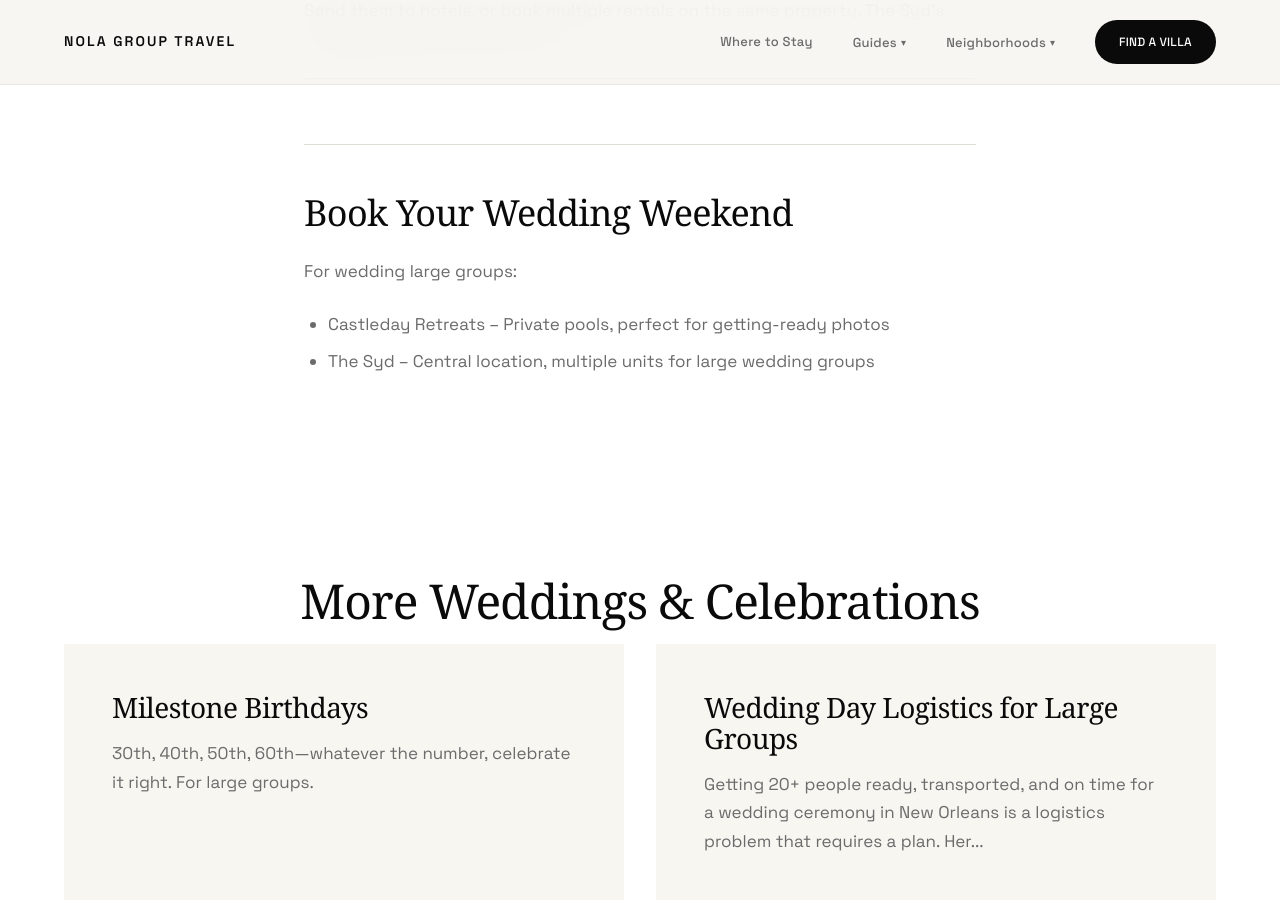
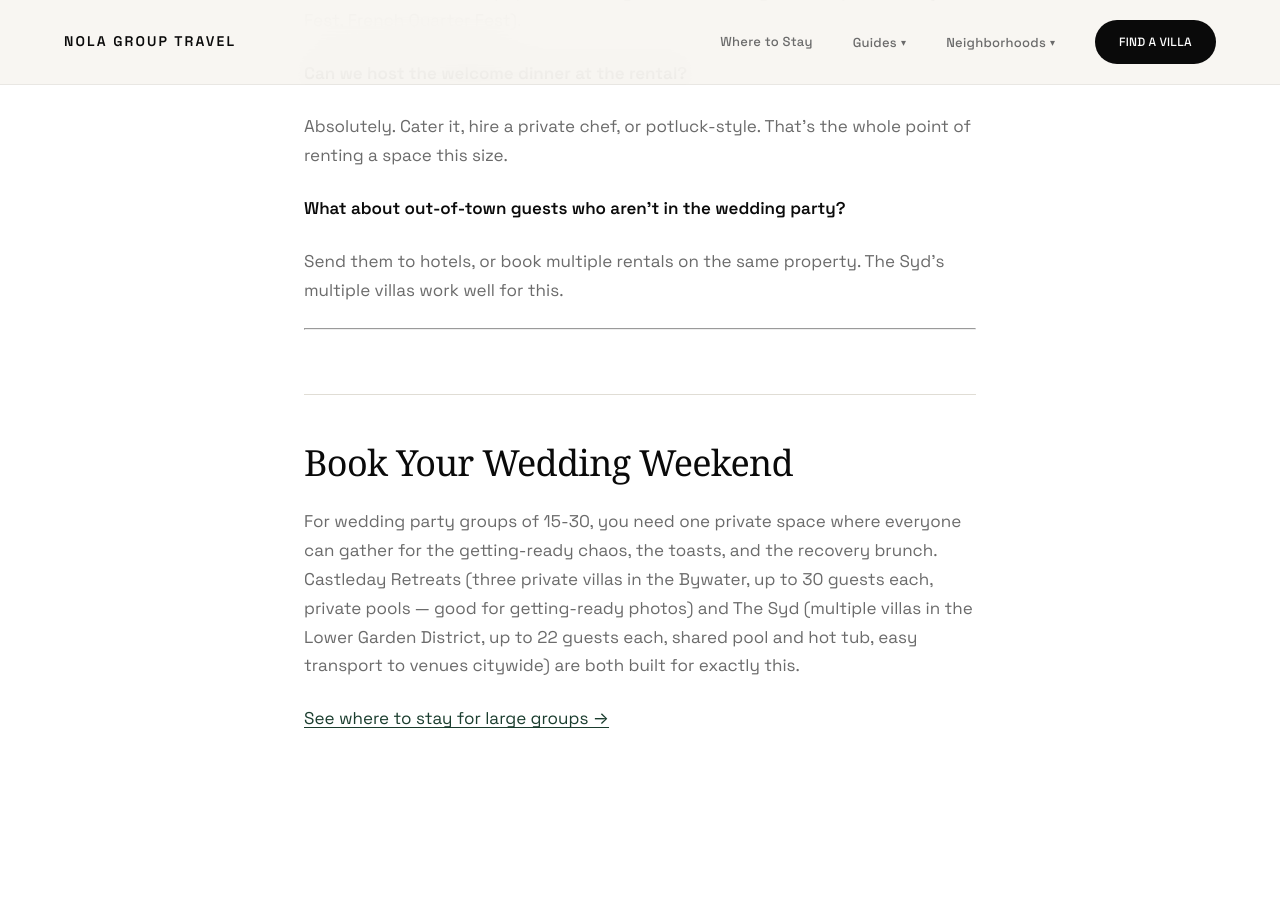
Before and after one commit to sjworth-dev/nola-group-travel, a Jekyll site: the page built from _guides/wedding-party.md, in a window 1280 px wide and 900 px high, scrolled down 10836 px. Built offline with Jekyll 4.4.1, drawn with Linux system fonts in a browser that asks for light colours; some web fonts are replaced; some of the changed text lies outside the part shown.

Commit message:
seo: wedding-party.md — add 4 internal links, fix final CTA
Wove links to bachelorette-party, bachelor-party, pre-wedding-activities-guide,
and ride-share-master-guide into contextually relevant sections. Fixed final
CTA block to /where-to-stay/ with Castleday and Syd editorial references.

```diff
--- a/_guides/wedding-party.md
+++ b/_guides/wedding-party.md
@@ -162,7 +162,7 @@ Much simpler. Need showers, mirrors, and somewhere to put suits.
 
 ### Bachelor/Bachelorette
 
-Often done as separate trips, but sometimes combined with the wedding weekend.
+Often done as separate trips, but sometimes combined with the wedding weekend. The [bachelorette party guide](/guides/bachelorette-party/) and [bachelor party guide](/guides/bachelor-party/) cover both in full — best for groups planning separate activities within the same wedding weekend.
 
 **Bachelor options:**
 - Golf at TPC Louisiana or City Park
@@ -184,6 +184,8 @@ Often done as separate trips, but sometimes combined with the wedding weekend.
 - Walking tour of the French Quarter
 - Beignets at Café Du Monde
 - Jazz at Preservation Hall
+
+The [pre-wedding activities guide](/guides/pre-wedding-activities-guide/) has a full list of group-friendly options for the day before the ceremony, organized by energy level and group size.
 
 ---
 
@@ -276,6 +278,8 @@ Assign someone to arrive early with:
 - Charter a van for larger groups moving together
 - Coordinate rides to ceremony/reception
 
+For groups moving 15+ people between venues, the [rideshare and ground transport guide](/guides/nola-group-ride-share-master-guide/) covers the van charter vs. rideshare decision and how to handle MSY airport pickups when arrivals are staggered.
+
 ---
 
 ## Common Questions
@@ -300,7 +304,6 @@ Send them to hotels, or book multiple rentals on the same property. The Syd's mu
 
 ## Book Your Wedding Weekend
 
-For wedding large groups:
+For wedding party groups of 15-30, you need one private space where everyone can gather for the getting-ready chaos, the toasts, and the recovery brunch. Castleday Retreats (three private villas in the Bywater, up to 30 guests each, private pools — good for getting-ready photos) and The Syd (multiple villas in the Lower Garden District, up to 22 guests each, shared pool and hot tub, easy transport to venues citywide) are both built for exactly this.
 
-- Castleday Retreats – Private pools, perfect for getting-ready photos
-- The Syd – Central location, multiple units for large wedding groups
+[See where to stay for large groups →](/where-to-stay/)
```
